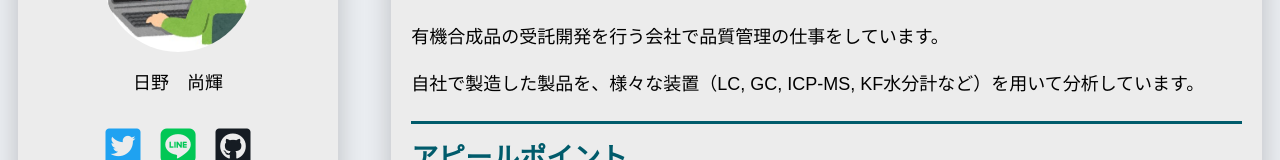
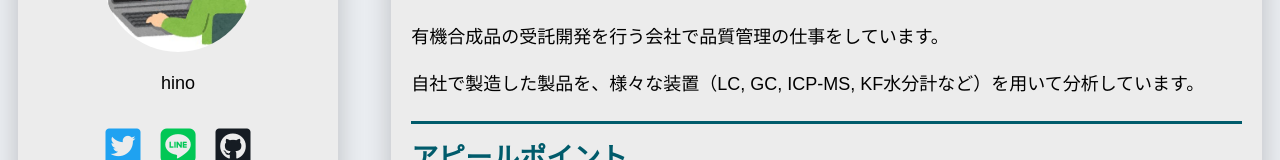
Before and after one commit to naokihino178/my-portfolio, a Next.js app: page / in a window 1280 px wide. Shown: the part 284-444 px from the top of the page. Built offline with nearby package versions, Linux system fonts and the light colour scheme.

Commit message:
Twitter, LineのURLを修正

```diff
--- a/pages/Profile.js
+++ b/pages/Profile.js
@@ -17,15 +17,16 @@ const Profile = () => {
           <p
             className={`${utilStyles.headingSd} ${utilStyles.textAlignCenter}`}
           >
-            日野　尚輝
+            hino
           </p>
           <a
-            href="https://twitter.com/warabukki"
+            href="https://twitter.com/n__hino"
             className={utilStyles.twitterButton}
           >
             <i class="fab fa-twitter-square"></i>
           </a>
-          <a className={utilStyles.lineButton}>
+          <a href="https://line.me/ti/p/lI2wMbweX1"
+          className={utilStyles.lineButton}>
             <i class="fab fa-line"></i>
           </a>
           <a
```
